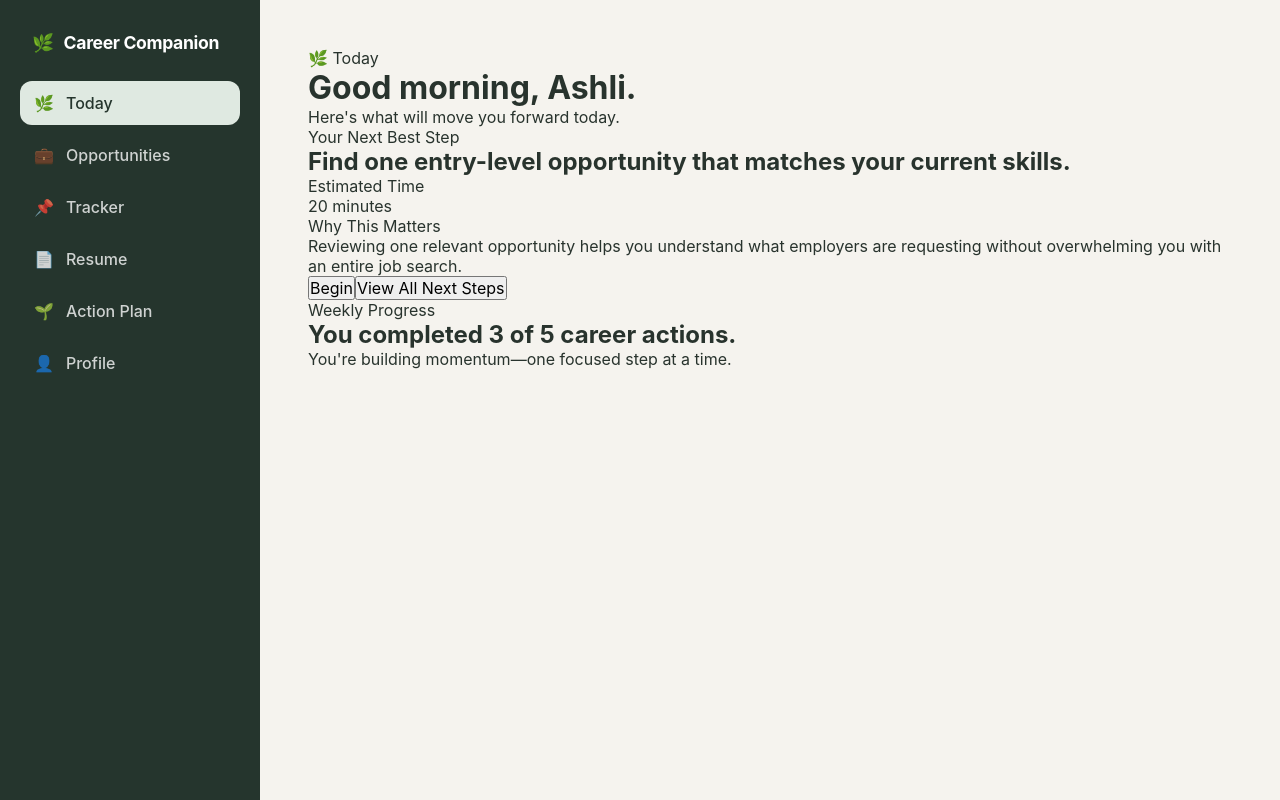
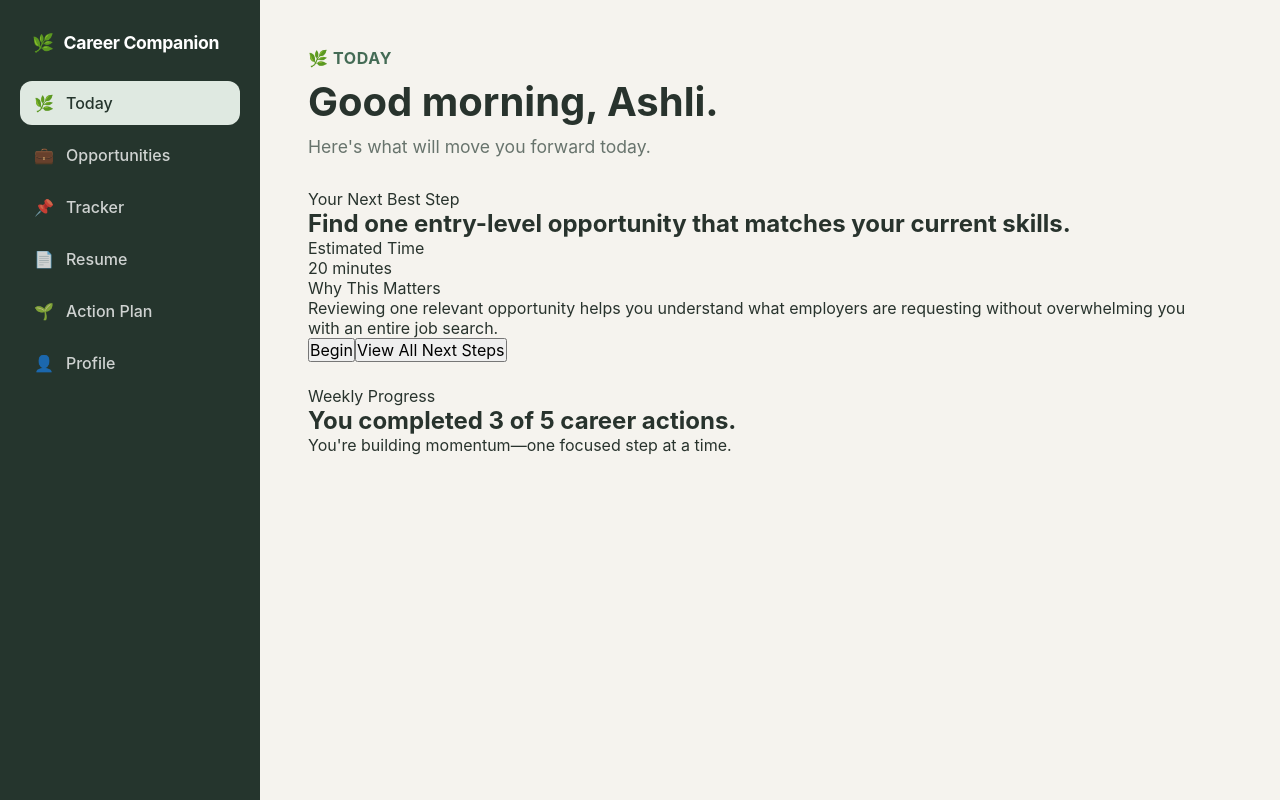
Before and after one commit to ashlibriggs/career-companion, a React app in the folder frontend/: page / in a window 1280 px wide. Built offline with nearby package versions, Linux system fonts and the light colour scheme; the HTML template or start-up script is replaced by a standard one.

Commit message:
style: add Today page layout styling

```diff
--- /dev/null
+++ b/frontend/src/components/Button.jsx
@@ -0,0 +1,18 @@
+function Button({
+  children,
+  variant = 'primary',
+  type = 'button',
+  onClick,
+}) {
+  return (
+    <button
+      type={type}
+      className={`button button--${variant}`}
+      onClick={onClick}
+    >
+      {children}
+    </button>
+  )
+}
+
+export default Button
--- a/frontend/src/components/GuidanceCard.jsx
+++ b/frontend/src/components/GuidanceCard.jsx
@@ -1,3 +1,6 @@
+import Button from './Button'
+
+
 function GuidanceCard() {
   return (
     <section className="guidance-card" aria-labelledby="next-best-step-title">
@@ -24,13 +27,11 @@ function GuidanceCard() {
       </div>
 
       <div className="guidance-card__actions">
-        <button type="button" className="button button--primary">
-          Begin
-        </button>
+  <Button>Begin</Button>
 
-        <button type="button" className="button button--secondary">
-          View All Next Steps
-        </button>
+<Button variant="secondary">
+  View All Next Steps
+</Button>
       </div>
     </section>
   )
--- a/frontend/src/main.jsx
+++ b/frontend/src/main.jsx
@@ -3,6 +3,8 @@ import { createRoot } from 'react-dom/client'
 import { BrowserRouter } from 'react-router'
 import './index.css'
 import './styles/layout.css'
+import './styles/today.css'
+import './styles/today.css'
 import App from './App.jsx'
 
 createRoot(document.getElementById('root')).render(
--- /dev/null
+++ b/frontend/src/styles/today.css
@@ -0,0 +1,35 @@
+.today-page {
+  display: flex;
+  flex-direction: column;
+  gap: 32px;
+  max-width: 900px;
+}
+
+.today-header {
+  display: flex;
+  flex-direction: column;
+  gap: 12px;
+}
+
+.today-header__eyebrow {
+  color: var(--color-primary);
+  font-weight: 700;
+  letter-spacing: 0.04em;
+  text-transform: uppercase;
+}
+
+.today-header h1 {
+  font-size: 2.5rem;
+  line-height: 1.1;
+}
+
+.today-header__message {
+  color: var(--color-text-muted);
+  font-size: 1.1rem;
+}
+
+.today-page__content {
+  display: flex;
+  flex-direction: column;
+  gap: 24px;
+}
```
